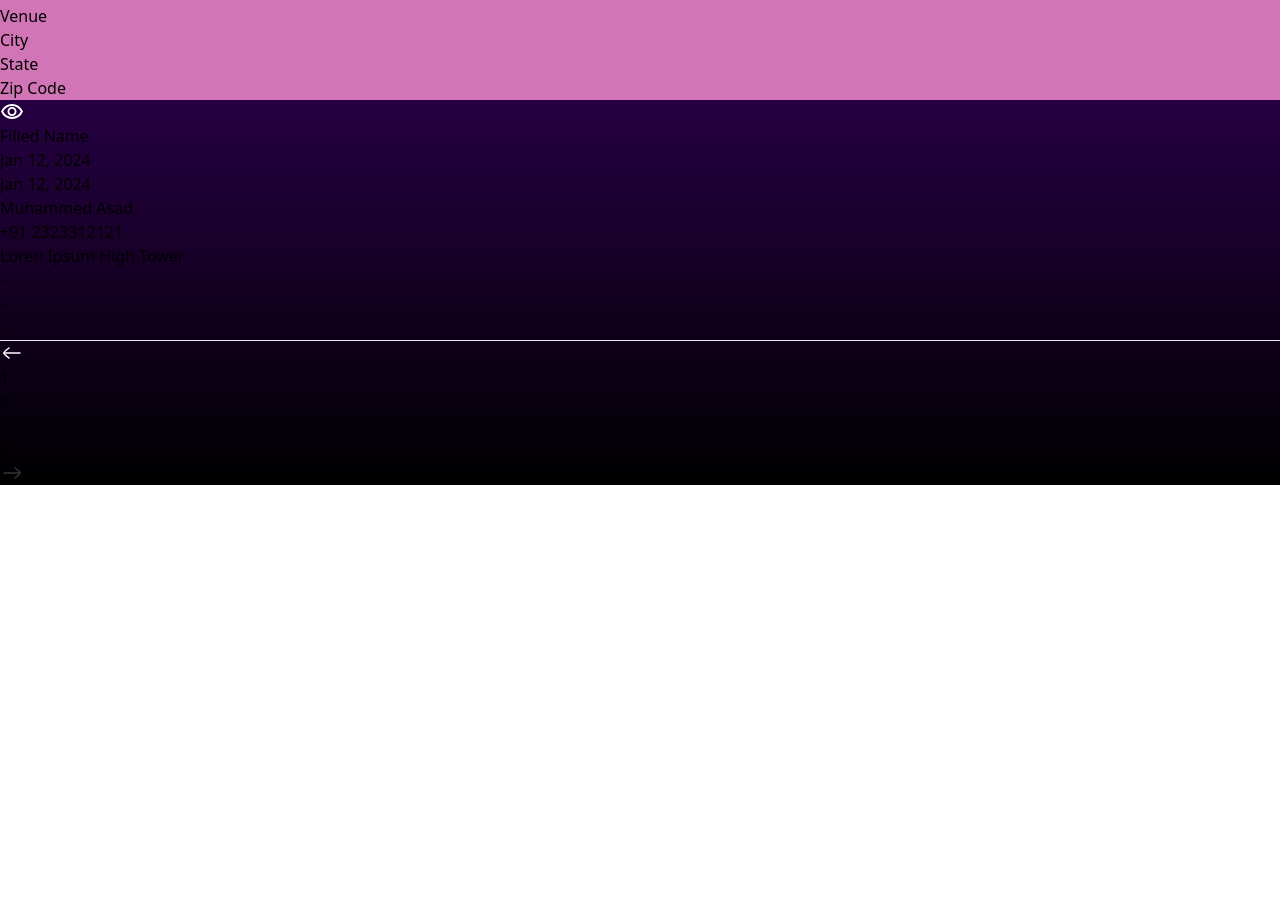
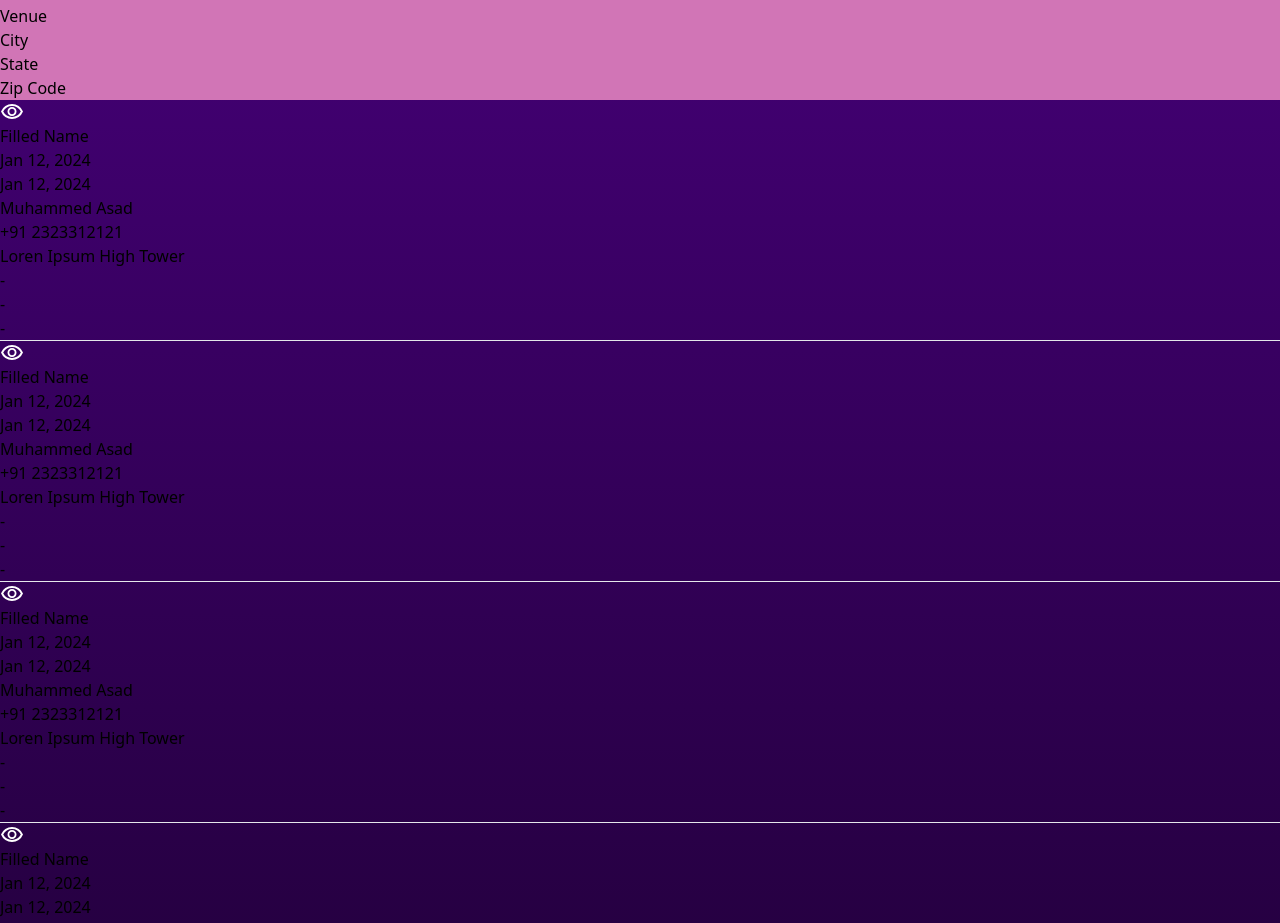
Before and after one commit to Ashik234/SpiderWeb-Technologies-Client, a React (Vite) app: page / in a window 1280 px wide. Shown: the part 880-1803 px from the top of the page. Before the commit the page ends 1365 px from the top, so only its background shows below. Built offline with nearby package versions, Linux system fonts and the light colour scheme.

Commit message:
Updated Ui

```diff
--- a/src/components/NavBar.jsx
+++ b/src/components/NavBar.jsx
@@ -1,15 +1,20 @@
 import React from "react";
 import Report from "/report.svg";
 import Notification from "/notifications.svg";
+import { motion } from "framer-motion";
 function NavBar() {
   return (
-    <div className="flex justify-center items-start gap-x-3 mt-8 mb-4">
+    <motion.div
+    animate={{ opacity: 1, y: 0 }}
+    initial={{ opacity: 0, y: -100 }}
+    transition={{ ease: "easeOut", duration: 1 }}
+    className="flex justify-center items-start gap-x-3 mt-8 mb-4">
       <img className="mt-1" src={Report} alt="" />
       <img className="mt-1" src={Notification} alt="" />
       <div className="flex gap-x-2">
         <div className="flex flex-col text-white">
           <h1>
-            Hi, <span className="text-cyan-500">Muhammed Azad</span>
+            Hi, <span className="text-cyan-500">Muhammed Asad</span>
           </h1>
           <p>Welcome Back!</p>{" "}
         </div>
@@ -21,7 +26,7 @@ function NavBar() {
           />
         </div>
       </div>
-    </div>
+    </motion.div>
   );
 }
 
--- a/src/components/SideBar.jsx
+++ b/src/components/SideBar.jsx
@@ -24,7 +24,7 @@ function SideBar() {
       >
         <div
           style={{ backgroundColor: "#070b18" }}
-          className="text-white w-56 h-screen rounded-lg lg:flex justify-between hidden flex-col px-1 ml-8 border-pink-300 border-2"
+          className="text-white w-56 h-full rounded-lg lg:flex justify-between hidden flex-col px-1 ml-6 border-pink-300 border-2"
         >
           <div className="flex flex-col items-center">
             <div className="flex flex-col w-full py-3">
--- a/src/pages/DashBoard.jsx
+++ b/src/pages/DashBoard.jsx
@@ -10,20 +10,20 @@ import { Link } from "react-router-dom";
 
 const options = [
   {
-    value: "Burns Bay Road",
+    value: "Filled Name",
   },
   {
-    value: "Downing Street",
+    value: "Muhammed Asad",
   },
   {
-    value: "Wall Street",
+    value: "Loren Ipsum",
   },
 ];
 
 function DashBoard() {
   return (
     <div
-      className="rounded-xl text-white border-pink-300 border-2"
+      className="rounded-xl text-white border-pink-300 border-2 mb-3"
       style={{
         background: "linear-gradient(to bottom, indigo, black)",
       }}
@@ -48,52 +48,175 @@ function DashBoard() {
           </Link>
         </div>
       </div>
+
+      <div style={{ overflowX: "auto" }}>
         <div
           style={{ backgroundColor: "#D175B6" }}
-        className="flex p-2 justify-around"
+          className="flex p-2 gap-x-10"
         >
           <div className="flex justify-between">
-          <h1>Event Name</h1>
-          <div className="bg-white rounded-full ml-1">
+            <h1 style={{ whiteSpace: "nowrap" }}>Event Name</h1>
+            <div className="bg-white rounded-full md:ml-1">
               <img src={Arrow} alt="" />
             </div>
           </div>
-        <h1>Event Start</h1>
+          <h1 style={{ whiteSpace: "nowrap" }}>Event Start</h1>
           <div className="flex justify-between">
-          <h1>Event End</h1>
-          <div className="bg-white rounded-full ml-1">
+            <h1 style={{ whiteSpace: "nowrap" }}>Event End</h1>
+            <div className="bg-white rounded-full md:ml-1">
               <img src={Arrow} alt="" />
             </div>
           </div>
           <div className="flex justify-between">
-          <h1>Client Name</h1>
-          <div className="bg-white rounded-full ml-1">
+            <h1 style={{ whiteSpace: "nowrap" }}>Client Name</h1>
+            <div className="bg-white rounded-full md:ml-1">
               <img src={Arrow} alt="" />
             </div>
           </div>
-        <h1>Contact Info</h1>
-        <h1>Venue</h1>
-        <h1>City</h1>
-        <h1>State</h1>
-        <h1>Zip Code</h1>
+          <h1 style={{ whiteSpace: "nowrap" }}>Contact Info</h1>
+          <h1 style={{ whiteSpace: "nowrap" }}>Venue</h1>
+          <h1 style={{ whiteSpace: "nowrap" }}>City</h1>
+          <h1 style={{ whiteSpace: "nowrap" }}>State</h1>
+          <h1 style={{ whiteSpace: "nowrap" }}>Zip Code</h1>
         </div>
         <div className="flex flex-col">
           <div className="flex gap-x-6 items-center">
             <div className="flex p-2 mx-2 gap-x-2">
               <img src={Eye} alt="" />
-            <h1>Filled Name</h1>
+              <h1 style={{ whiteSpace: "nowrap" }}>Filled Name</h1>
             </div>
-          <h1>Jan 12, 2024</h1>
-          <h1>Jan 12, 2024</h1>
-          <h1>Muhammed Asad</h1>
-          <h1>+91 2323312121</h1>
-          <h1>Loren Ipsum High Tower</h1>
+            <h1 style={{ whiteSpace: "nowrap" }}>Jan 12, 2024</h1>
+            <h1 style={{ whiteSpace: "nowrap" }}>Jan 12, 2024</h1>
+            <h1 style={{ whiteSpace: "nowrap" }}>Muhammed Asad</h1>
+            <h1 style={{ whiteSpace: "nowrap" }}>+91 2323312121</h1>
+            <h1 style={{ whiteSpace: "nowrap" }}>Loren Ipsum High Tower</h1>
             <h1>-</h1>
             <h1>-</h1>
             <h1>-</h1>
           </div>
           <hr />
         </div>
+        <div className="flex flex-col">
+          <div className="flex gap-x-6 items-center">
+            <div className="flex p-2 mx-2 gap-x-2">
+              <img src={Eye} alt="" />
+              <h1 style={{ whiteSpace: "nowrap" }}>Filled Name</h1>
+            </div>
+            <h1 style={{ whiteSpace: "nowrap" }}>Jan 12, 2024</h1>
+            <h1 style={{ whiteSpace: "nowrap" }}>Jan 12, 2024</h1>
+            <h1 style={{ whiteSpace: "nowrap" }}>Muhammed Asad</h1>
+            <h1 style={{ whiteSpace: "nowrap" }}>+91 2323312121</h1>
+            <h1 style={{ whiteSpace: "nowrap" }}>Loren Ipsum High Tower</h1>
+            <h1>-</h1>
+            <h1>-</h1>
+            <h1>-</h1>
+          </div>
+          <hr />
+        </div>
+        <div className="flex flex-col">
+          <div className="flex gap-x-6 items-center">
+            <div className="flex p-2 mx-2 gap-x-2 ">
+              <img src={Eye} alt="" />
+              <h1 style={{ whiteSpace: "nowrap" }}>Filled Name</h1>
+            </div>
+            <h1 style={{ whiteSpace: "nowrap" }}>Jan 12, 2024</h1>
+            <h1 style={{ whiteSpace: "nowrap" }}>Jan 12, 2024</h1>
+            <h1 style={{ whiteSpace: "nowrap" }}>Muhammed Asad</h1>
+            <h1 style={{ whiteSpace: "nowrap" }}>+91 2323312121</h1>
+            <h1 style={{ whiteSpace: "nowrap" }}>Loren Ipsum High Tower</h1>
+            <h1>-</h1>
+            <h1>-</h1>
+            <h1>-</h1>
+          </div>
+          <hr />
+        </div>
+        <div className="flex flex-col">
+          <div className="flex gap-x-6 items-center">
+            <div className="flex p-2 mx-2 gap-x-2 ">
+              <img src={Eye} alt="" />
+              <h1 style={{ whiteSpace: "nowrap" }}>Filled Name</h1>
+            </div>
+            <h1 style={{ whiteSpace: "nowrap" }}>Jan 12, 2024</h1>
+            <h1 style={{ whiteSpace: "nowrap" }}>Jan 12, 2024</h1>
+            <h1 style={{ whiteSpace: "nowrap" }}>Muhammed Asad</h1>
+            <h1 style={{ whiteSpace: "nowrap" }}>+91 2323312121</h1>
+            <h1 style={{ whiteSpace: "nowrap" }}>Loren Ipsum High Tower</h1>
+            <h1>-</h1>
+            <h1>-</h1>
+            <h1>-</h1>
+          </div>
+          <hr />
+        </div>
+        <div className="flex flex-col">
+          <div className="flex gap-x-6 items-center">
+            <div className="flex p-2 mx-2 gap-x-2">
+              <img src={Eye} alt="" />
+              <h1 style={{ whiteSpace: "nowrap" }}>Filled Name</h1>
+            </div>
+            <h1 style={{ whiteSpace: "nowrap" }}>Jan 12, 2024</h1>
+            <h1 style={{ whiteSpace: "nowrap" }}>Jan 12, 2024</h1>
+            <h1 style={{ whiteSpace: "nowrap" }}>Muhammed Asad</h1>
+            <h1 style={{ whiteSpace: "nowrap" }}>+91 2323312121</h1>
+            <h1 style={{ whiteSpace: "nowrap" }}>Loren Ipsum High Tower</h1>
+            <h1>-</h1>
+            <h1>-</h1>
+            <h1>-</h1>
+          </div>
+          <hr />
+        </div>
+        <div className="flex flex-col">
+          <div className="flex gap-x-6 items-center">
+            <div className="flex p-2 mx-2 gap-x-2">
+              <img src={Eye} alt="" />
+              <h1 style={{ whiteSpace: "nowrap" }}>Filled Name</h1>
+            </div>
+            <h1 style={{ whiteSpace: "nowrap" }}>Jan 12, 2024</h1>
+            <h1 style={{ whiteSpace: "nowrap" }}>Jan 12, 2024</h1>
+            <h1 style={{ whiteSpace: "nowrap" }}>Muhammed Asad</h1>
+            <h1 style={{ whiteSpace: "nowrap" }}>+91 2323312121</h1>
+            <h1 style={{ whiteSpace: "nowrap" }}>Loren Ipsum High Tower</h1>
+            <h1>-</h1>
+            <h1>-</h1>
+            <h1>-</h1>
+          </div>
+          <hr />
+        </div>
+        <div className="flex flex-col">
+          <div className="flex gap-x-6 items-center">
+            <div className="flex p-2 mx-2 gap-x-2">
+              <img src={Eye} alt="" />
+              <h1 style={{ whiteSpace: "nowrap" }}>Filled Name</h1>
+            </div>
+            <h1 style={{ whiteSpace: "nowrap" }}>Jan 12, 2024</h1>
+            <h1 style={{ whiteSpace: "nowrap" }}>Jan 12, 2024</h1>
+            <h1 style={{ whiteSpace: "nowrap" }}>Muhammed Asad</h1>
+            <h1 style={{ whiteSpace: "nowrap" }}>+91 2323312121</h1>
+            <h1 style={{ whiteSpace: "nowrap" }}>Loren Ipsum High Tower</h1>
+            <h1>-</h1>
+            <h1>-</h1>
+            <h1>-</h1>
+          </div>
+          <hr />
+        </div>
+        <div className="flex flex-col">
+          <div className="flex gap-x-6 items-center">
+            <div className="flex p-2 mx-2 gap-x-2">
+              <img src={Eye} alt="" />
+              <h1 style={{ whiteSpace: "nowrap" }}>Filled Name</h1>
+            </div>
+            <h1 style={{ whiteSpace: "nowrap" }}>Jan 12, 2024</h1>
+            <h1 style={{ whiteSpace: "nowrap" }}>Jan 12, 2024</h1>
+            <h1 style={{ whiteSpace: "nowrap" }}>Muhammed Asad</h1>
+            <h1 style={{ whiteSpace: "nowrap" }}>+91 2323312121</h1>
+            <h1 style={{ whiteSpace: "nowrap" }}>Loren Ipsum High Tower</h1>
+            <h1>-</h1>
+            <h1>-</h1>
+            <h1>-</h1>
+          </div>
+          <hr />
+        </div>
+      </div>
+
       <div className="bg-black rounded-xl p-2">
         <div className="flex justify-center gap-x-4">
           <img src={ArrowBack} alt="" />
--- a/src/pages/Layout.jsx
+++ b/src/pages/Layout.jsx
@@ -1,22 +1,30 @@
-import React from 'react'
-import { Outlet } from "react-router-dom";
+import React from 'react';
+import { Outlet } from 'react-router-dom';
 import NavBar from '../components/NavBar';
 import SideBar from '../components/SideBar';
+import { motion } from "framer-motion";
 
 function Layout() {
   return (
-    <div className="flex flex-col " style={{
-      background: "linear-gradient(to bottom, indigo, black)",
-    }}>
-    <NavBar />
-    <div className='flex gap-x-4'>
-      <SideBar/>
-      <div className='w-full'>
-        <Outlet/>
+    <div
+      className="flex flex-col h-full w-full"
+      style={{
+        background: 'linear-gradient(to bottom, indigo, black)',
+      }}
+    >
+      <NavBar />
+      <div className="flex">
+        <SideBar />
+        <motion.div
+         animate={{ opacity: 1, y: 0 }}
+         initial={{ opacity: 0, y: 0 }}
+         transition={{ ease: "easeIn", duration: 1 }}
+        className="w-full ml-2">
+          <Outlet />
+        </motion.div>
       </div>
     </div>
-  </div>
-  )
+  );
 }
 
-export default Layout
+export default Layout;
```
Also changed, not shown: src/pages/AddEvent.jsx (+47 -35 lines). Lines whose indentation alone changed are shown as unchanged.
